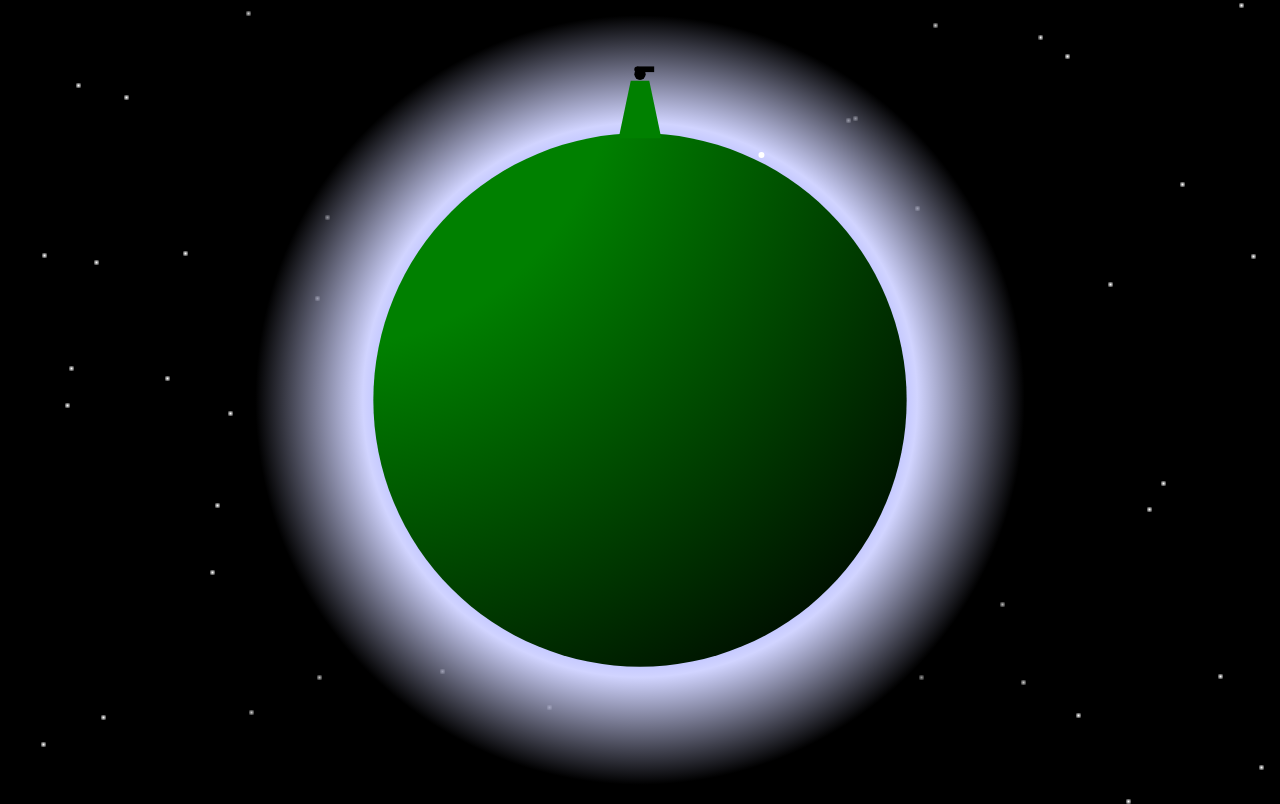
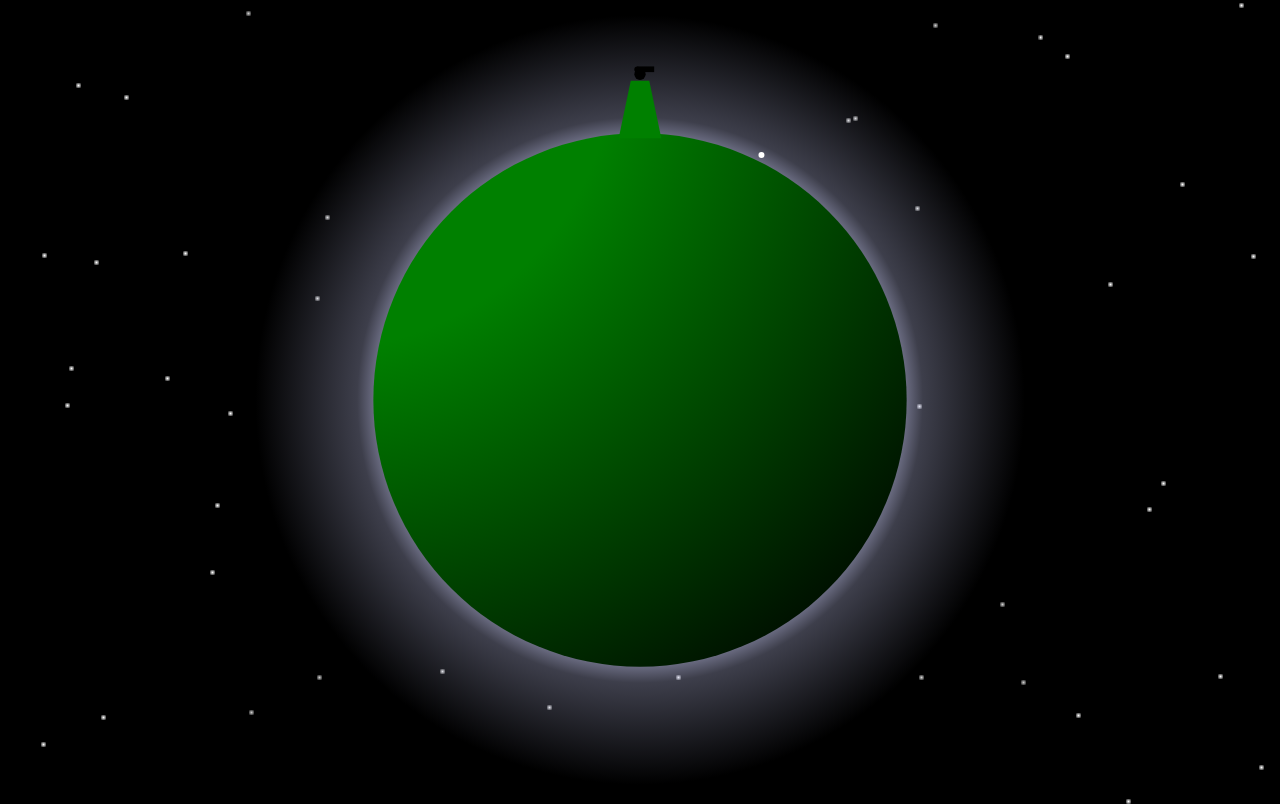
Before and after one commit to 061375/Newtons-Cannonball, a plain HTML site: page index.html in a window 1280 px wide. Drawn offline with Linux system fonts and the light colour scheme.

Commit message:
modify glow around planet

```diff
--- a/css/style.css
+++ b/css/style.css
@@ -7,10 +7,7 @@ body { background-color: #000 }
 	margin: auto;
 	width: 100vh;
 	height: 100vh;
-	/* Permalink - use to edit and share this gradient: http://colorzilla.com/gradient-editor/#0011ff+12,0011ff+12,d1d4ff+49,d1d4ff+49,000000+68,000000+100&1+0,1+52,0.2+76 */
-	background: -moz-radial-gradient(center, ellipse cover, rgba(0,17,255,1) 0%, rgba(0,17,255,1) 12%, rgba(209,212,255,1) 49%, rgba(176,179,215,1) 52%, rgba(0,0,0,0.47) 68%, rgba(0,0,0,0.2) 76%, rgba(0,0,0,0.2) 100%); /* FF3.6-15 */
-	background: -webkit-radial-gradient(center, ellipse cover, rgba(0,17,255,1) 0%,rgba(0,17,255,1) 12%,rgba(209,212,255,1) 49%,rgba(176,179,215,1) 52%,rgba(0,0,0,0.47) 68%,rgba(0,0,0,0.2) 76%,rgba(0,0,0,0.2) 100%); /* Chrome10-25,Safari5.1-6 */
-	background: radial-gradient(ellipse at center, rgba(0,17,255,1) 0%,rgba(0,17,255,1) 12%,rgba(209,212,255,1) 49%,rgba(176,179,215,1) 52%,rgba(0,0,0,0.47) 68%,rgba(0,0,0,0.2) 76%,rgba(0,0,0,0.2) 100%); /* W3C, IE10+, FF16+, Chrome26+, Opera12+, Safari7+ */
+	    background: radial-gradient(ellipse at center, rgba(0,17,255,1) 0%,rgba(0,17,255,1) 12%,rgba(209, 212, 255, 0.65) 45%,rgba(176, 179, 215, 0.35) 50%,rgba(0, 0, 0, 0.15) 68%,rgba(0,0,0,0.2) 76%,rgba(0, 0, 0, 0.2) 100%);
 	filter: progid:DXImageTransform.Microsoft.gradient( startColorstr='#0011ff', endColorstr='#33000000',GradientType=1 ); /* IE6-9 fallback on horizontal gradient */
 }
 
--- a/js/newtons-cannonball.js
+++ b/js/newtons-cannonball.js
@@ -2,9 +2,10 @@
  * Newton's Cannon
  * https://en.wikipedia.org/wiki/Newton%27s_cannonball
  * @author Jeremy Heminger <contact@jeremyheminger.com>
+ * @github https://github.com/061375/Newtons-Cannonball
  * @website http://jeremyheminger.com
  *
- * @version 1.0.4
+ * @version 1.0.5
  * @date October 2018
  *
  * Credit: Vector class from here: https://codepen.io/akm2/pen/rHIsa
```
